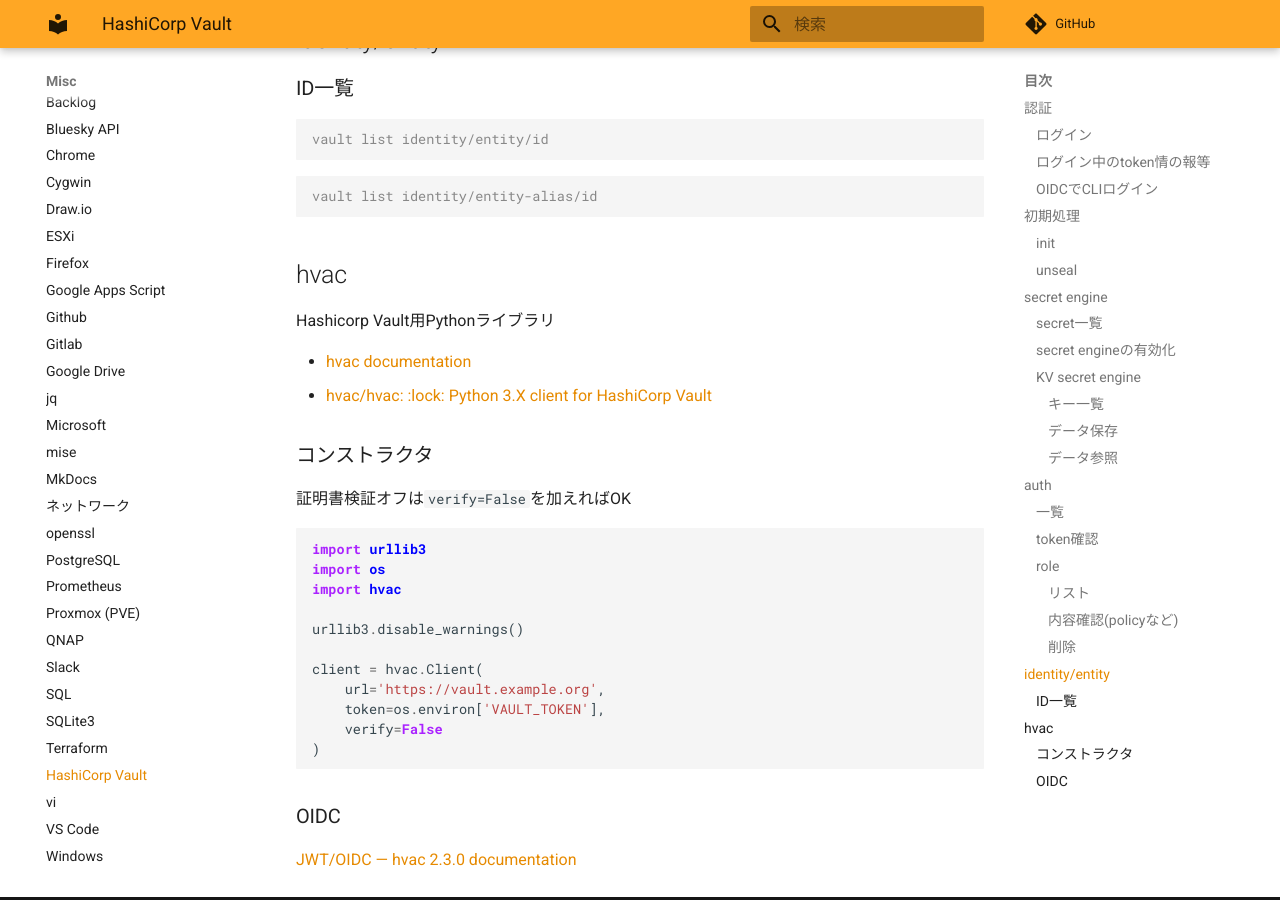
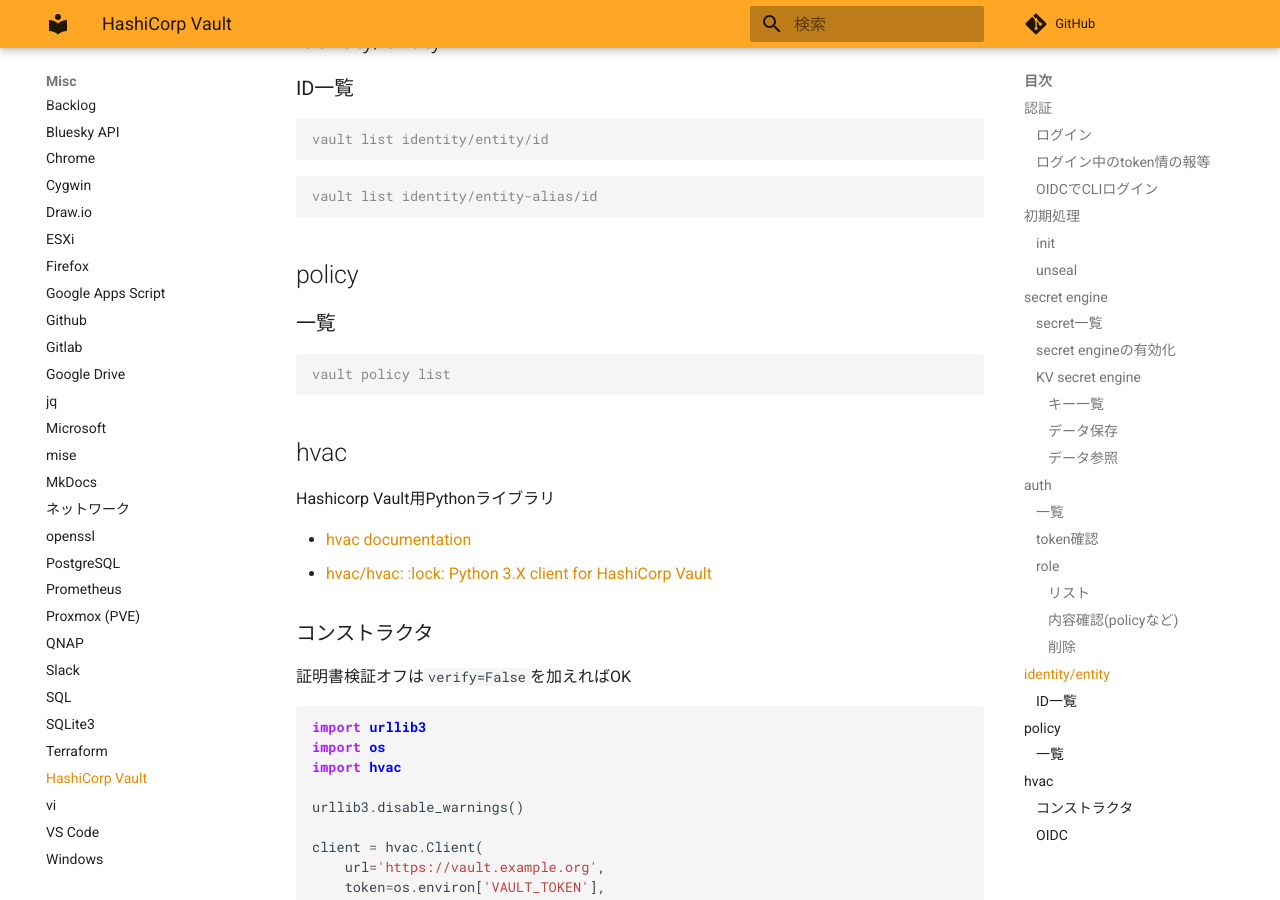
Before and after one commit to zaki-lknr/docs, an MkDocs documentation site: the page built from docs/Misc/vault.md, in a window 1280 px wide and 900 px high, scrolled down 3001 px. Built offline with MkDocs 1.6.1 and Material for MkDocs 9.7.7, drawn with Linux system fonts in a browser that asks for light colours; comment, search, counter and statistics services are not loaded.

Commit message:
add: misc/vault: ポリシー一覧

````diff
--- a/docs/Misc/vault.md
+++ b/docs/Misc/vault.md
@@ -153,6 +153,14 @@ vault list identity/entity/id
 vault list identity/entity-alias/id
 ```
 
+## policy
+
+### 一覧
+
+```console
+vault policy list
+```
+
 ## hvac
 
 Hashicorp Vault用Pythonライブラリ
````
